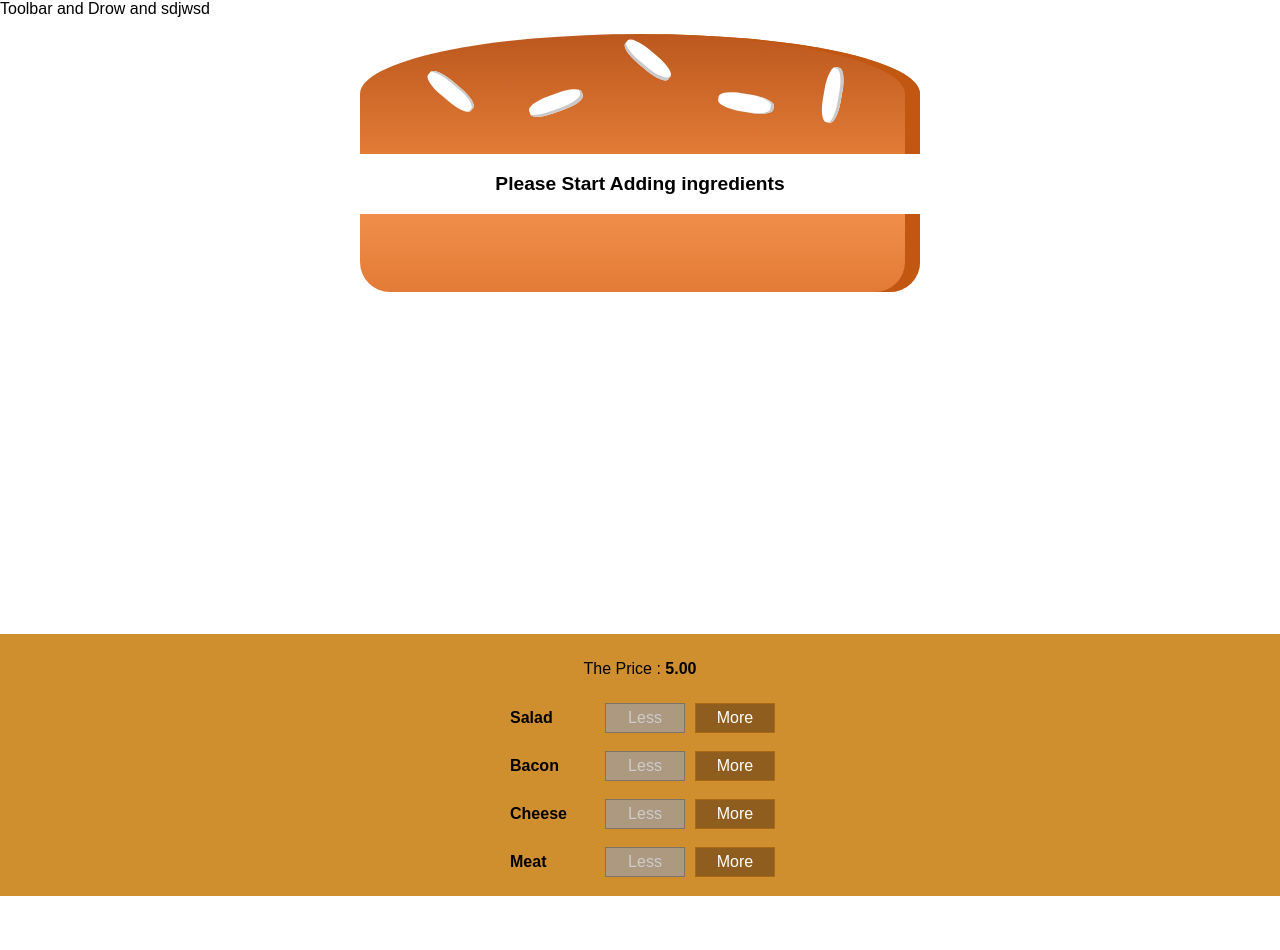
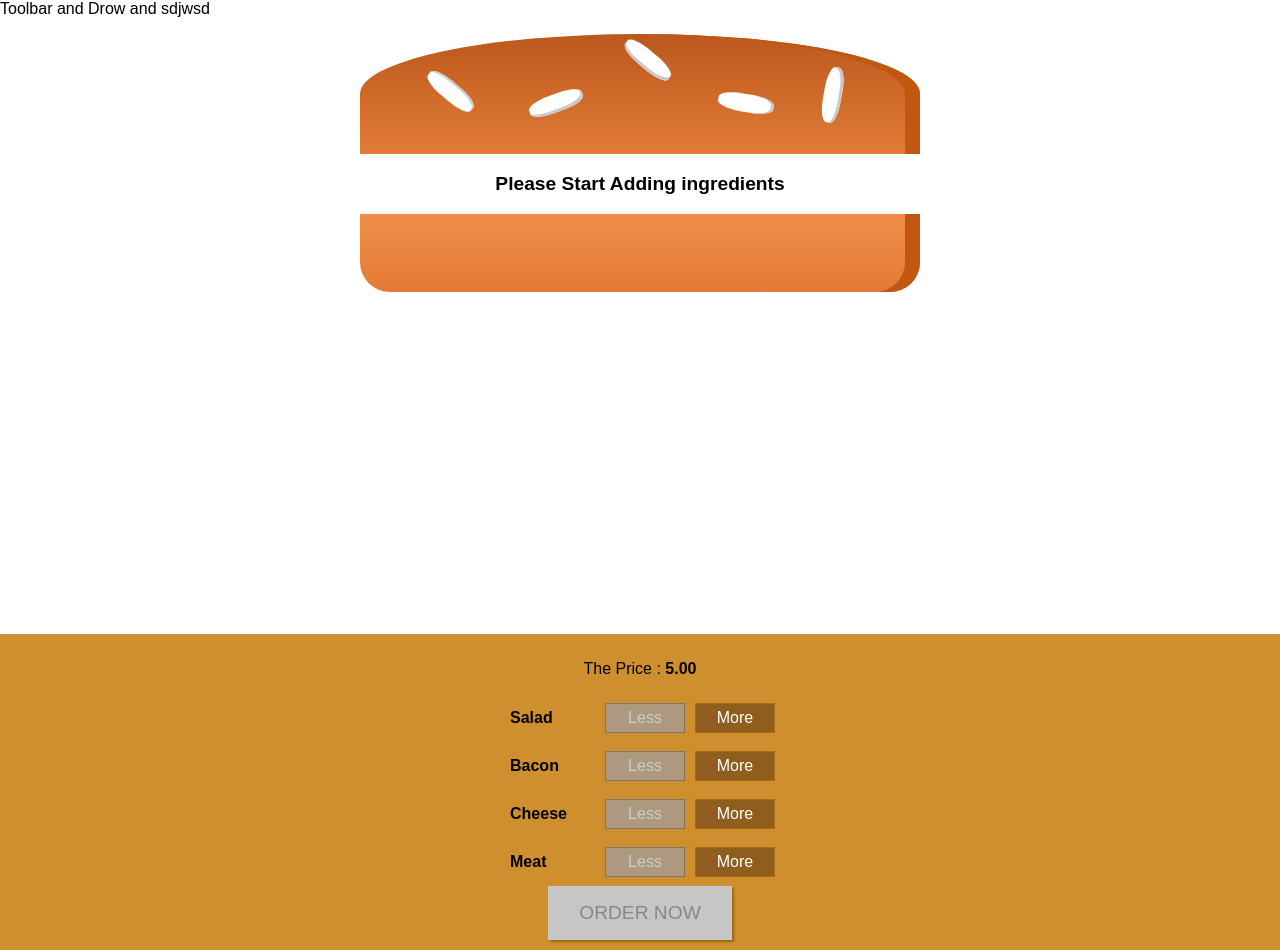
Before and after one commit to RawanAkAzz/BurgerBuilderProject, a React app: page / in a window 1280 px wide. Before the commit the page ends 896 px from the top, so only its background shows below. Built offline with nearby package versions, Linux system fonts and the light colour scheme.

Commit message:
Create   if (removeIngredient <= 0) {

```diff
--- a/src/Components/Burger/BuildControls/BuildControls.css
+++ b/src/Components/Burger/BuildControls/BuildControls.css
@@ -9,3 +9,44 @@
   margin:auto;
   padding: 10px 0;
 }
+
+.OrderButton {
+  background-color: #DAD735;
+  outline: none;
+  cursor: pointer;
+  border: 1px solid #966909;
+  color: #966909;
+  font-family: inherit;
+  font-size: 1.2em;
+  padding: 15px 30px;
+  box-shadow: 2px 2px 2px #966909;
+}
+
+.OrderButton:hover, .OrderButton:active {
+  background-color: #A0DB41;
+  border: 1px solid #966909;
+  color: #966909;
+}
+
+.OrderButton:disabled {
+  background-color: #C7C6C6;
+  cursor: not-allowed;
+  border: 1px solid #ccc;
+  color: #888888;
+}
+
+.OrderButton:not(:disabled) {
+  animation: enable 0.3s linear;
+}
+
+@keyframes enable {
+  0% {
+      transform: scale(1);
+  }
+  60% {
+      transform: scale(1.1);
+  }
+  100% {
+      transform: scale(1);
+  }
+}
--- a/src/Components/Burger/BuildControls/BuildControls.js
+++ b/src/Components/Burger/BuildControls/BuildControls.js
@@ -12,7 +12,7 @@
 
 const buildControls = (props) => (
     <div className={classes.BuildControls}>
-        <p>The Price : <strong>{props.price.toFixed(2)}</strong></p>
+        <p>The Price : <strong> {props.price.toFixed(2)}</strong></p>
         {controls.map(ctrl => (
             <BuildControl
                 key={ctrl.label}
@@ -22,6 +22,10 @@
                 disabled={props.disable[ctrl.type]}
               />
         ))}
+        <button
+           className={classes.OrderButton}
+           disabled={!props.purchasable}
+        >ORDER NOW</button>
     </div>
 );
 
--- a/src/Container/BurgerBuilder/BurgerBuilder.js
+++ b/src/Container/BurgerBuilder/BurgerBuilder.js
@@ -18,7 +18,19 @@
       meat: 0,
     },
     totalPrice: 5,
+    purchasable: false,
   };
+  updatePurchasable(ingredients) {
+    //  const ingredients={
+    //    ...this.state.ingredients
+    //  }
+     const sum = Object.keys(ingredients).map(igkey =>{
+       return ingredients[igkey]
+     }).reduce((sum,el)=>{
+         return sum + el
+     },0)
+     this.setState({purchasable: sum >0})
+  }
   addIngredientHandler = (type) => {
     const oldIngredient = this.state.ingredients[type];
     const newIngredient = oldIngredient + 1;
@@ -30,6 +42,8 @@
     const oldPrice = this.state.totalPrice;
     const newPrice = additionPrice + oldPrice;
     this.setState({ totalPrice: newPrice, ingredients: updateIngredeint });
+     this.updatePurchasable(updateIngredeint)
+
   };
 
   removiengredientHandler = (type) => {
@@ -46,15 +60,16 @@
     const oldPrice = this.state.totalPrice;
     const newPrice = oldPrice - DeductionPrice;
     this.setState({ totalPrice: newPrice, ingredients: removeIngredient });
-  };
+    // this.updatePurchasable(updateIngredeint)
+    };
 
   render() {
-     const disableInfo={
-       ...this.state.ingredients
-     }
-     for(let key in disableInfo){
-        disableInfo[key] = disableInfo[key]<=0
-     }
+    const disableInfo = {
+      ...this.state.ingredients,
+    };
+    for (let key in disableInfo) {
+      disableInfo[key] = disableInfo[key] <= 0;
+    }
     return (
       <Aux>
         <Burger ingredients={this.state.ingredients} />
@@ -63,6 +78,7 @@
           removed={this.removiengredientHandler}
           disable={disableInfo}
           price={this.state.totalPrice}
+          purchasable={this.state.purchasable}
         />
       </Aux>
     );
```
